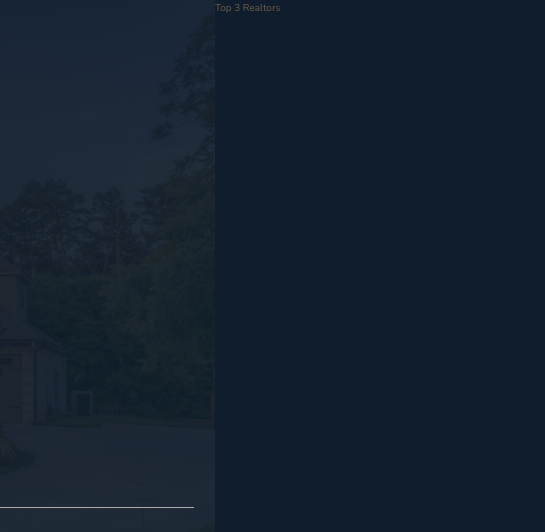
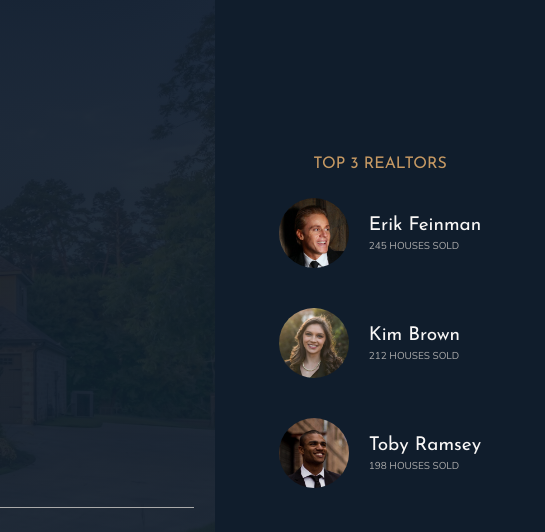
Before and after one commit to illiusionz/Nexter, a website: page index.html in a window 1280 px wide. Shown: the top 532 px of the page, 735-1280 px from the left. Drawn offline with nearby package versions, Linux system fonts and the light colour scheme.

Commit message:
Building the Realtors Section

```diff
--- a/index.html
+++ b/index.html
@@ -15,6 +15,8 @@
         <div class="sidebar">
             <button class="nav-btn"></button>
         </div>
+
+        <!--HEADER-->
         <header class="header">
             <img src="img/logo.png" alt="Nexter logo" class="header__logo">
             <h3 class="heading-3">Your own home:</h3>
@@ -28,9 +30,30 @@
                 <img src="img/logo-bi.png" alt="Seen on Logo 4">
             </div>
         </header>
+
+        <!--REALTORS-->
         <div class="realtors">
-            Top 3 Realtors
+            <h3 class="heading-3">Top 3 Realtors</h3>
+            <div class="realtors__list">
+                <img src="img/realtor-1.jpeg" alt="Realtor 1" class="realtors__img">
+                <div class="realtor__details">
+                    <h4 class="heading-4 heading-4--light">Erik Feinman</h4>
+                    <p class="realtors__sold">245 houses sold</p>
+                </div>
+                <img src="img/realtor-2.jpeg" alt="Realtor 1" class="realtors__img">
+                <div class="realtor__details">
+                    <h4 class="heading-4 heading-4--light">Kim Brown</h4>
+                    <p class="realtors__sold">212 houses sold</p>
+                </div>
+                <img src="img/realtor-3.jpeg" alt="Realtor 1" class="realtors__img">
+                <div class="realtor__details">
+                    <h4 class="heading-4 heading-4--light">Toby Ramsey</h4>
+                    <p class="realtors__sold">198 houses sold</p>
+                </div>
+            </div>
         </div>
+
+        <!--FEATURES-->
         <section class="features">
             <div class="feature">
                 <svg class="feature__icon">
@@ -91,6 +114,7 @@
             <button class="btn home__btn">Find your own home</button>
         </div>
 
+        <!--HOMES-->
         <section class="homes">
             <div class="home">
                 <img src="img/house-1.jpeg" alt="House 1" class="home__img">
@@ -291,7 +315,7 @@
 
 
 
-
+        <!--GALLERY-->
         <section class="gallery">
             <figure class="gallery__item gallery__item--1">
                 <img src="img/gal-1.jpeg" alt="Gallery image 1" class="gallery__img">
@@ -348,9 +372,9 @@
             <figure class="gallery__item gallery__item--14">
                 <img src="img/gal-14.jpeg" alt="Gallery image 14" class="gallery__img">
             </figure>
-
         </section>
 
+        <!--FOOTER-->
         <footer class="footer">
             <ul class="nav">
                 <li class="nav__item"><a href="#" class="nav__link">Find you dream home</a></li>
--- a/sass/_realtors.scss
+++ b/sass/_realtors.scss
@@ -1,5 +1,31 @@
 .realtors {
     background-color: $color-secondary;
     grid-column: col-start 7 / full-end;
+    padding: 3rem;
+    display: grid;
+    align-content: center;
+    justify-content: center;
+    grid-row-gap: 2rem;
+    justify-items: center;
+
+    &__list {
+        display: grid;
+        grid-template-columns: min-content max-content;
+        grid-column-gap: 2rem;
+        grid-row-gap: 5vh;
+        align-items: center;
+    }
+
+    &__img {
+        width: 7rem;
+        border-radius: 50%;
+        display: block;
+    }
+
+    &__sold {
+        text-transform: uppercase;
+        color: $color-grey-light-2;
+        margin-top: -3px;
+    }
 
 }
```
Also changed, not shown: css/style.css.
